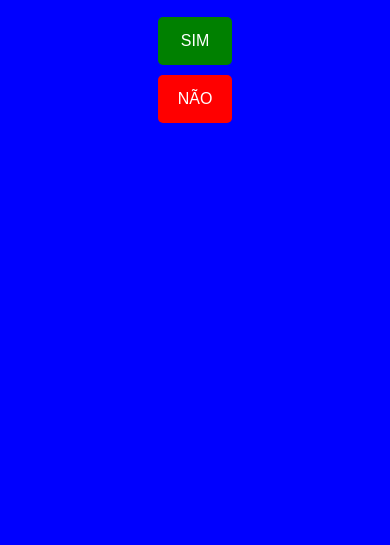
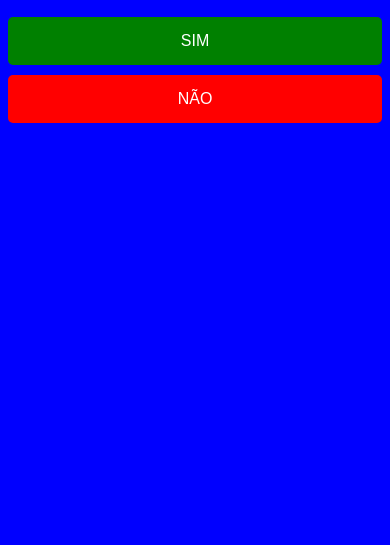
Before and after one commit to Jonathanfdr/pepitos, a plain HTML site: page index.html in a window 390 px wide. Shown: the part 299-844 px from the top of the page. Drawn offline with Linux system fonts and the light colour scheme.

Commit message:
feat(FINT-69): Torna botão responsivo baseado na tela do dispositivo e adiciona botão fujão no clique

```diff
--- a/index.html
+++ b/index.html
@@ -39,7 +39,7 @@
         <!-- Botões -->
         <div class="botoes">
             <button class="botao botao-sim" onclick="toca()" id="sim">SIM</button>
-            <button class="botao botao-nao" onmouseenter="abaixa()" id="nao">NÃO</button>
+            <button class="botao botao-nao" onmouseenter="abaixa()" onclick="abaixa()" id="nao">NÃO</button>
         </div>
 
         <audio id="audio">
--- a/style.css
+++ b/style.css
@@ -20,6 +20,13 @@
     margin-top: 10px;
     transition: .3s;
 }
+
+@media screen and (max-width: 768px) {
+    .botao {
+        width: 100%;
+    }
+}
+
 .botao-sim {
     background-color: green;
 }
```
